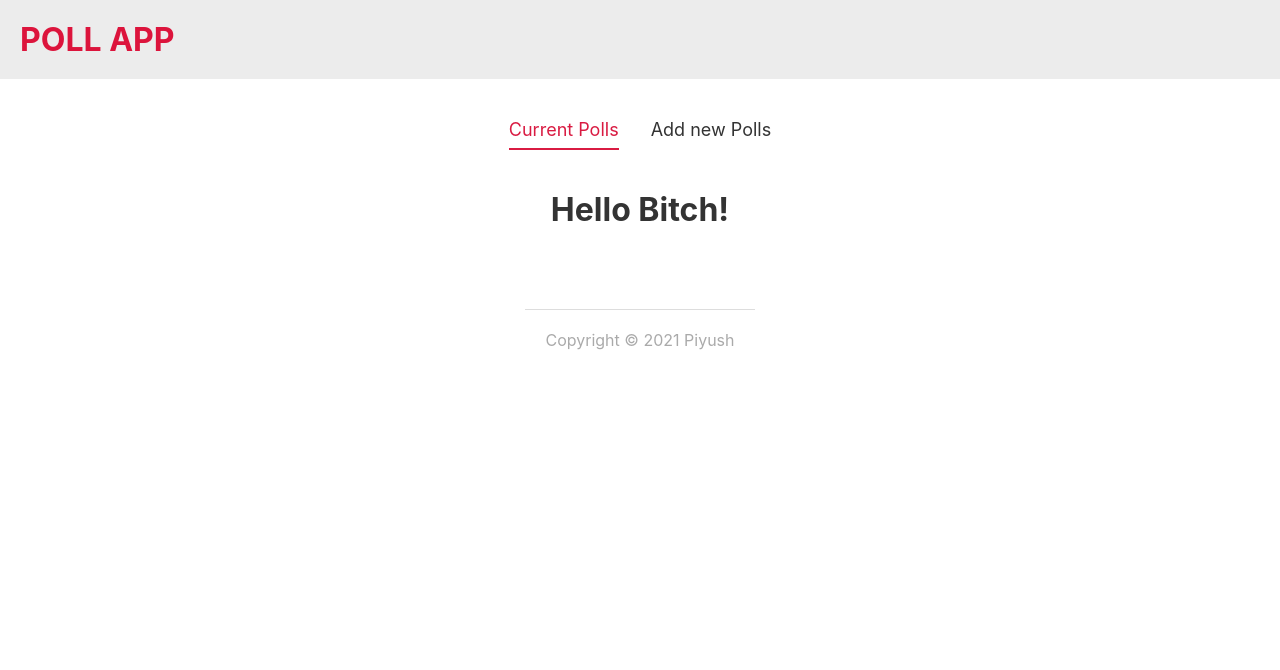
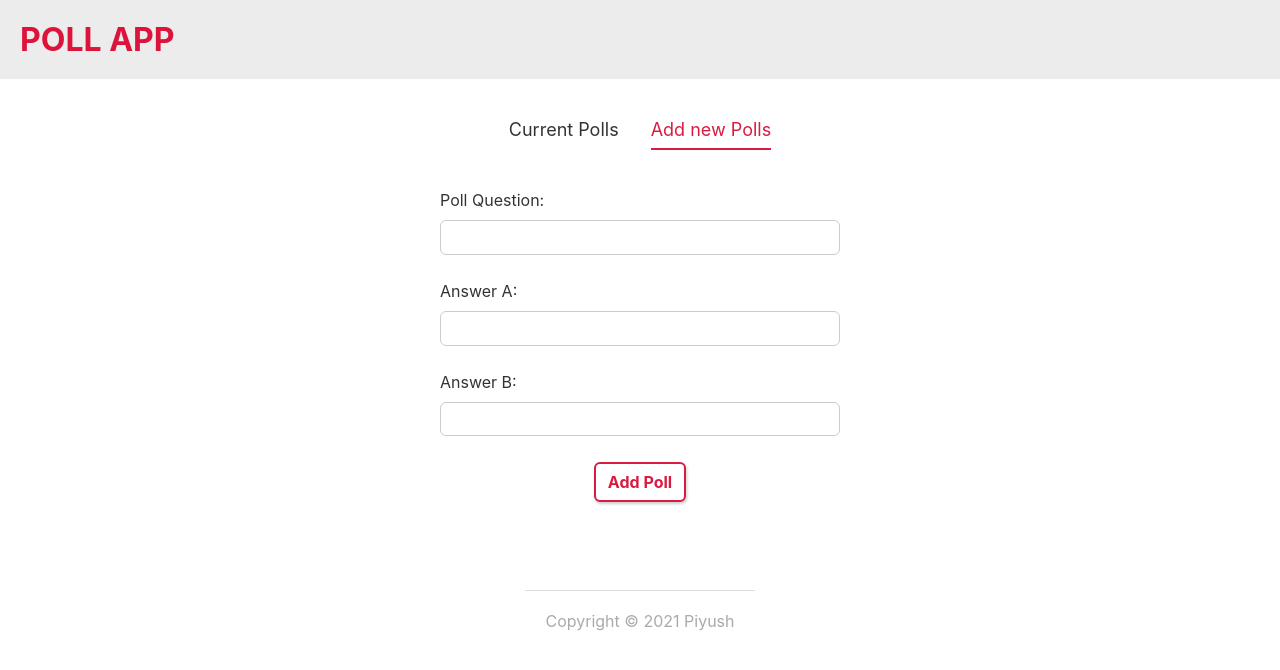
Before and after one commit to Bechrissed/svelte-polls, a Svelte app: page / in a window 1280 px wide. Both pictures are taken after a click on the item "Add new Polls". Shown: the top 670 px of the page. Built offline with nearby package versions, Linux system fonts and the light colour scheme.

Commit message:
adding button component

```diff
--- a/src/App.svelte
+++ b/src/App.svelte
@@ -1,16 +1,25 @@
 <script>
   import Header from './components/Header.svelte';
   import Footer from './components/Footer.svelte';
+  import CreatePollForm from './components/CreatePollForm.svelte';
   import Tabs from './shared/Tabs.svelte';
 
   let items = ['Current Polls', 'Add new Polls'];
   let activeItem = 'Current Polls';
+
+  const tabChangeHandler = (e) => {
+    activeItem = e.detail;
+  };
 </script>
 
 <Header />
 <main>
-  <Tabs {items} {activeItem} />
-  <h1>Hello Bitch!</h1>
+  <Tabs {items} {activeItem} on:tabChange={tabChangeHandler} />
+  {#if activeItem === 'Current Polls'}
+    <p>Current Polls</p>
+  {:else if activeItem === 'Add new Polls'}
+    <CreatePollForm />
+  {/if}
 </main>
 <Footer />
 
--- /dev/null
+++ b/src/components/CreatePollForm.svelte
@@ -0,0 +1,43 @@
+<script>
+  import Button from '../shared/Button.svelte';
+  let fields = { question: '', answerA: '', answerB: '' };
+
+  const submitHandler = () => {
+    console.log(fields);
+  };
+</script>
+
+<form on:submit|preventDefault={submitHandler}>
+  <div class="form-field">
+    <label for="question">Poll Question: </label>
+    <input bind:value={fields.question} type="text" id="question" />
+  </div>
+  <div class="form-field">
+    <label for="answer-a">Answer A: </label>
+    <input bind:value={fields.answerA} type="text" id="answer-a" />
+  </div>
+  <div class="form-field">
+    <label for="answer-b">Answer B: </label>
+    <input bind:value={fields.answerB} type="text" id="answer-b" />
+  </div>
+  <Button inverse>Add Poll</Button>
+</form>
+
+<style>
+  form {
+    width: 400px;
+    margin: 0 auto;
+    text-align: center;
+  }
+  .form-field {
+    margin: 18px auto;
+  }
+  input {
+    width: 100%;
+    border-radius: 6px;
+  }
+  label {
+    margin: 10px auto;
+    text-align: left;
+  }
+</style>
--- /dev/null
+++ b/src/shared/Button.svelte
@@ -0,0 +1,42 @@
+<script>
+  export let type = 'primary';
+  export let flat = false;
+  export let inverse = false;
+</script>
+
+<button class={type} class:flat class:inverse>
+  <slot />
+</button>
+
+<style>
+  button {
+    cursor: pointer;
+    border: 0;
+    padding: 8px 12px;
+    border-radius: 6px;
+    font-weight: bold;
+    box-shadow: 1px 2px 3px rgba(0, 0, 0, 0.2);
+  }
+  .primary {
+    background-color: #d91b42;
+    color: white;
+  }
+
+  .secondary {
+    background-color: #45c49c;
+    color: white;
+  }
+  .flat {
+    box-shadow: none;
+  }
+  .primary.inverse {
+    color: #d91b42;
+    background-color: white;
+    border: 2px solid #d91b42;
+  }
+  .secondary.inverse {
+    color: #45c49c;
+    background-color: white;
+    border: 2px solid #45c49c;
+  }
+</style>
--- a/src/shared/Tabs.svelte
+++ b/src/shared/Tabs.svelte
@@ -1,4 +1,7 @@
 <script>
+  import { createEventDispatcher } from 'svelte';
+  const dispatch = createEventDispatcher();
+
   export let items;
   export let activeItem;
 </script>
@@ -6,7 +9,7 @@
 <div class="tabs">
   <ul>
     {#each items as item}
-      <li>
+      <li on:click={() => dispatch('tabChange', item)}>
         <div class:active={item === activeItem}>{item}</div>
       </li>
     {/each}
```
